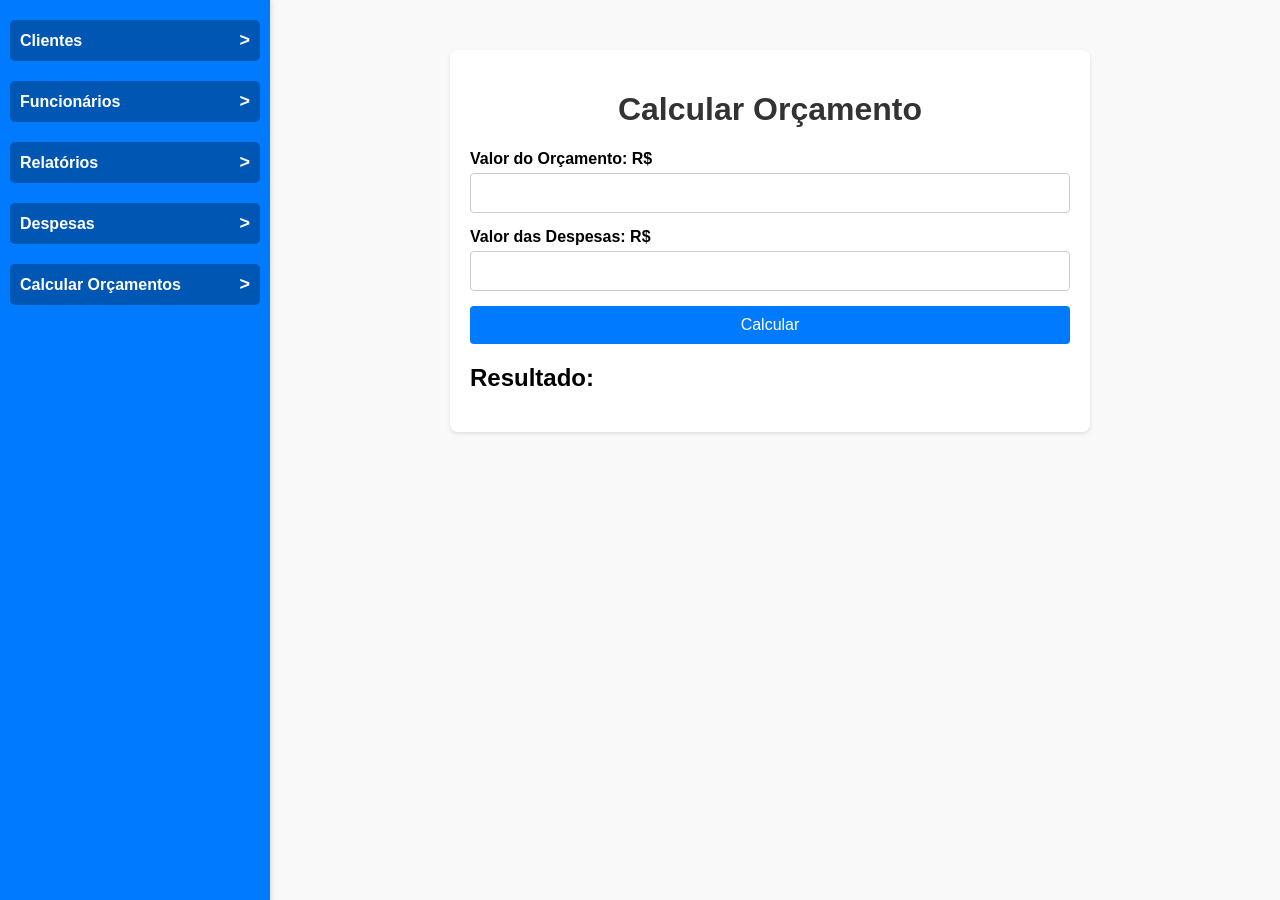
After one commit to igorlds07/Oficina_projeto, a Flask app: page /calcular_orcamento in a window 1280 px wide. The commit adds this page. Run offline with Flask 2, Linux system fonts and the light colour scheme.

Commit message:
inseri a funcionalidade de cálculos de orçamento e sugerir o preço final

```diff
--- a/main.py
+++ b/main.py
@@ -1,10 +1,15 @@
 import os
 
-from flask import Flask, render_template, request, redirect, url_for, flash
+from datetime import datetime
+from typing import Tuple
 
-from datetime import datetime
+import pandas as pd
+
+from flask import Flask, render_template, request, redirect, url_for, flash, make_response
 
 from BD import conexao_bd
+
+from io import BytesIO
 
 # Nome da aplicação
 app = Flask(__name__)
@@ -411,6 +416,7 @@ def relatorio_orcamentos():
     if request.method == 'POST':
         data_inicio = request.form['data_entrada']
         data_fim = request.form['data_saida']
+        gerar_excel = request.form.get('gerar_excel')
 
         if data_inicio and data_fim:
             data_inicio = datetime.strptime(data_inicio, '%Y-%m-%d')
@@ -434,11 +440,24 @@ def relatorio_orcamentos():
             flash('Não foi encontrado nenhum orçamento dentro do período!', 'error')
             return render_template('relatorio_orcamentos.html')
 
-        total = 0
-        for cliente in resultados:
-            total += 1
+            # Se o botão para gerar Excel foi pressionado
+        if gerar_excel:
+            # Cria um DataFrame com os resultados
+            colunas = ["ID", "Nome", "Contato", "Veículo", "Data Entrada", "Data Saída", "Valor Orçamento"]
+            df = pd.DataFrame(resultados, columns=colunas)
 
-        message = f'Foram realizados {total} orçamentos !'
+            # Salva o DataFrame em um arquivo Excel na memória
+            output = BytesIO()
+            df.to_excel(output, index=False, sheet_name='Relatório de Orçamentos')
+            output.seek(0)
+
+            # Configura a resposta para download
+            response = make_response(output.getvalue())
+            response.headers["Content-Disposition"] = "attachment; filename=relatorio_orcamentos.xlsx"
+            response.headers["Content-Type"] = "application/vnd.openxmlformats-officedocument.spreadsheetml.sheet"
+            return response
+
+        message = f'Foram realizados {len(resultados)} orçamentos !'
 
         conexao.close()
         cursor.close()
@@ -459,6 +478,7 @@ def relatorio_despesas():
     if request.method == 'POST':
         data_inicio = request.form.get('data_inicio')
         data_fim = request.form.get('data_fim')
+        gerar_excel = request.form.get('gerar_excel')
 
         if data_inicio and data_fim:
             data_inicio = datetime.strptime(data_inicio, '%Y-%m-%d')
@@ -480,6 +500,20 @@ def relatorio_despesas():
         if not resultado:
             flash('Não foi encontrada nenhuma despesa no período!', 'error')
             return render_template('relatorio_despesas.html')
+
+        if gerar_excel:
+            colunas = ["Id", "Descrição", "Data", "Valor"]
+            df = pd.DataFrame(resultado, columns=colunas)
+
+            output = BytesIO()
+            df.to_excel(output, index=False, sheet_name='Relatório de Despesas')
+            output.seek(0)
+
+            response = make_response(output.getvalue())
+            response.headers["Content-Disposition"] = "attachment; filename=relatorio_despesas.xlsx"
+            response.headers["Content-Type"] = "application/vnd.openxmlformats-officedocument.spreadsheetml.sheet"
+            flash('Arquivo gerado com sucesso!', 'sucess')
+            return response
 
         print(resultado)
 
@@ -523,16 +557,32 @@ def despesas():
     return render_template('despesas.html')
 
 
-'''@app.route('calcular_orçamento', methods=['GET', 'POST'])
+@app.route('/calcular_orcamento', methods=['GET', 'POST'])
 def calcular_orcamento():
-    resposta = None
+    preco_venda = None
     if request.method == 'POST':
-        valor_orcamento = request.form['valor_orcamento']
-        valor_despesas = request.form['valor_despesas']
+        valor_orcamento = request.form.get('valor_orcamento')
+        valor_despesa = request.form.get('valor_despesas')
 
-        if valor_orcamento and valor_despesas:
-            caluculo = (valor_orcamento + valor_despesas)
-            resposta = caluculo + valor_despesas + (caluculo * 10/100 )'''
+        valor_orcamentos = float(valor_orcamento)
+
+        valor_despesas = float(valor_despesa)
+
+        if not valor_orcamento and valor_despesas:
+            flash('Preencha os campos necessários!', 'error')
+            return render_template('calcular_orçamento.html')
+
+        calculo = valor_orcamentos + valor_despesas
+
+        preco_venda = (calculo / 0.80)
+
+        lucro_total = preco_venda - calculo
+
+        flash(f'O valor sugerido para venda é de  R${preco_venda:.2f}', 'success')
+        flash(f'Tendo a margem de 20% de lucro , o lucro total é de R${lucro_total}', 'success')
+        return render_template('calcular_orcamento.html', lucro=preco_venda)
+
+    return render_template('calcular_orcamento.html')
 
 
 # Condição para verificar se o projeto esta sendo executado diretamente
--- /dev/null
+++ b/templates/calcular_orcamento.html
@@ -0,0 +1,99 @@
+<!DOCTYPE html>
+<html lang="en">
+<head>
+    <meta charset="UTF-8">
+    <meta name="viewport" content="width=device-width, initial-scale=1.0">
+    <title>Calcular Orçamento</title>
+    <style>
+        body {
+            font-family: Arial, sans-serif;
+            margin: 0;
+            padding: 0;
+            background-color: #f9f9f9;
+        }
+        .container {
+            max-width: 600px;
+            margin: 50px auto;
+            margin-left: 450px;
+            background: #fff;
+            padding: 20px;
+            border-radius: 8px;
+            box-shadow: 0 2px 4px rgba(0, 0, 0, 0.1);
+        }
+        h1 {
+            text-align: center;
+            color: #333;
+        }
+        form {
+            display: flex;
+            flex-direction: column;
+        }
+        label {
+            margin-bottom: 5px;
+            font-weight: bold;
+        }
+        input[type="text"], input[type="number"] {
+            margin-bottom: 15px;
+            padding: 10px;
+            font-size: 16px;
+            border: 1px solid #ccc;
+            border-radius: 4px;
+        }
+        button {
+            padding: 10px;
+            font-size: 16px;
+            color: #fff;
+            background-color: #007bff;
+            border: none;
+            border-radius: 4px;
+            cursor: pointer;
+        }
+        button:hover {
+            background-color: #218838;
+        }
+        .alert {
+             font-size: 18px; /* Aumenta o tamanho da fonte */
+            padding: 10px;
+            border-radius: 4px;
+            margin-bottom: 15px;
+        }
+        .alert.success {
+            background-color: #d4edda;
+            color: #155724;
+            border: 1px solid #c3e6cb;
+        }
+        .alert.error {
+            background-color: #f8d7da;
+            color: #721c24;
+            border: 1px solid #f5c6cb;
+        }
+
+    </style>
+</head>
+<body>
+ <!-- Inclui o menu fixo -->
+    {% include 'menu.html' %}
+    <div class="container">
+        <h1>Calcular Orçamento</h1>
+
+        <form method="POST" action="{{ url_for('calcular_orcamento') }}">
+            <label for="valor_orcamento">Valor do Orçamento:   R$ </label>
+            <input type="number" step="0.01" name="valor_orcamento" id="valor_orcamento" required>
+
+            <label for="valor_despesas">Valor das Despesas:  R$ </label>
+            <input type="number" step="0.01" name="valor_despesas" id="valor_despesas" required>
+
+            <button type="submit">Calcular</button>
+        </form>
+         <h2>Resultado:</h2>
+
+        {% with messages = get_flashed_messages(with_categories=True) %}
+        {% if messages %}
+            {% for category, message in messages %}
+                <div class="alert {{ category }}">{{ message }}</div>
+            {% endfor %}
+        {% endif %}
+        {% endwith %}
+    </div>
+</body>
+</html>
--- a/templates/menu.html
+++ b/templates/menu.html
@@ -123,6 +123,12 @@
                 <a href="/despesas">Inserir despesas</a>
             </div>
         </div>
+         <div class="menu-item">
+            <button tabindex="0">Calcular Orçamentos</button>
+            <div class="submenu">
+                <a href="/calcular_orcamento">Calcular</a>
+            </div>
+        </div>
     </div>
 </body>
 </html>
--- a/templates/relatorio_despesas.html
+++ b/templates/relatorio_despesas.html
@@ -234,6 +234,11 @@
 
             <button type="submit">Gerar Relatório</button>
         </form>
+         <form method="POST" action="/relatorio_despesas">
+    <input type="hidden" name="data_inicio" value="{{ request.form['data_inicio'] }}">
+    <input type="hidden" name="data_fim" value="{{ request.form['data_fim'] }}">
+    <button type="submit" name="gerar_excel" value="1">Exportar para Excel</button>
+</form>
 
         {% if despesas %}
             <h2>Resultados</h2>
```
Also changed, not shown: templates/relatorio_orcamentos.html (+12 -79 lines).
